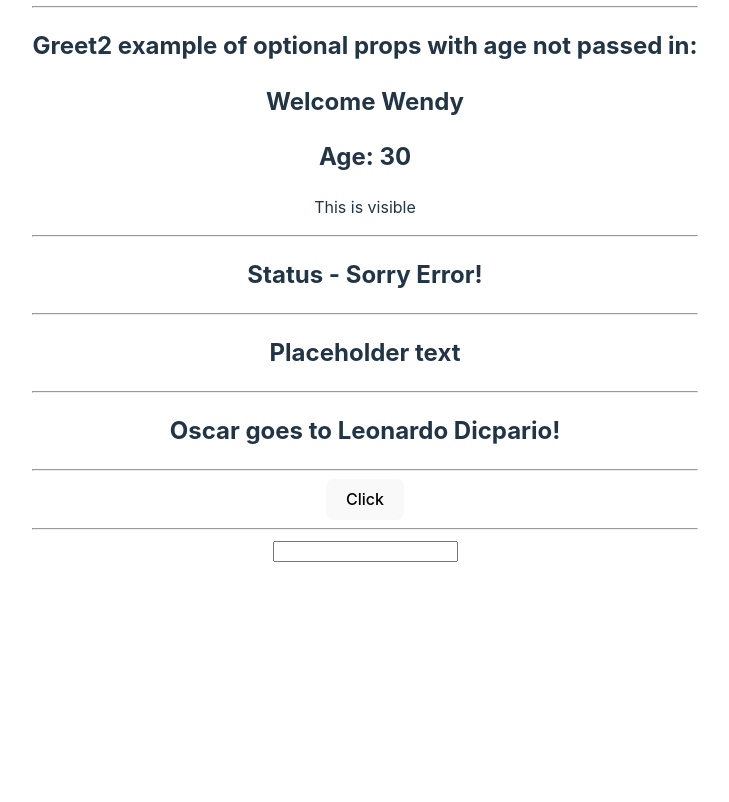
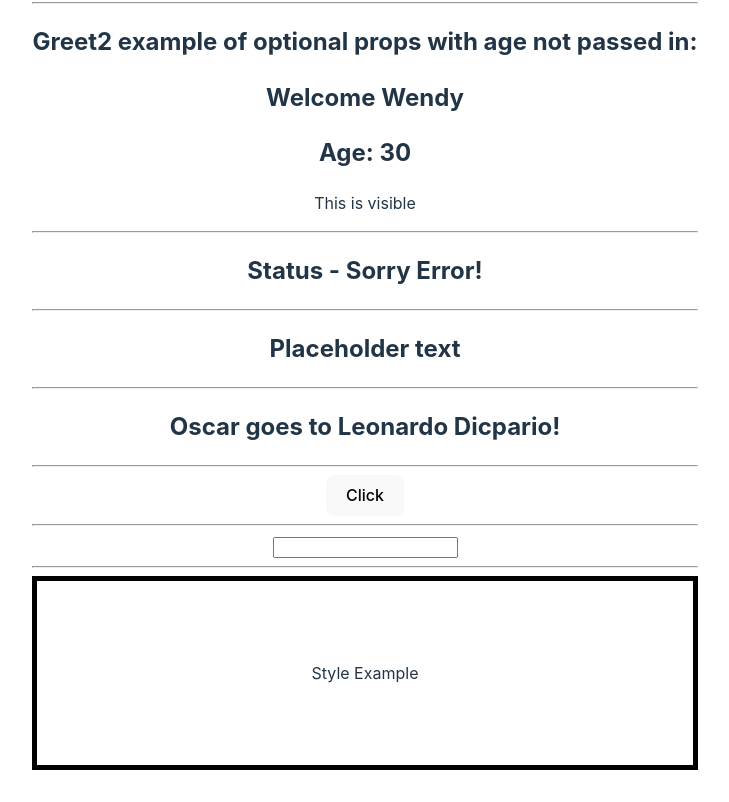
Before and after one commit to wendy174/ts-example, a React (Vite) app: page / in a window 1280 px wide. Shown: the part 202-1004 px from the top of the page, without its empty margins (275-1004 px from the left). Before the commit the page ends 800 px from the top, so only its background shows below. Built offline with nearby package versions, Linux system fonts and the light colour scheme.

Commit message:
style props

```diff
--- a/src/App.tsx
+++ b/src/App.tsx
@@ -8,6 +8,7 @@ import { Heading } from './components/Heading';
 import { Oscar } from './components/Oscar';
 import { Button } from './components/Button';
 import { Input } from './components/Input';
+import { Styles } from './components/Styles'
 
 function App() {
 
@@ -43,7 +44,8 @@ const handleChange = (event: React.ChangeEvent<HTMLInputElement>) => (
       <Button handleClick={handleClick}/>
       <hr></hr>
       <Input value='' handleChange= {handleChange} />
-
+      <hr></hr>
+      <Styles styles={{border: '5px solid black', padding: '5rem'}} />
     </div>
   )
 }
--- /dev/null
+++ b/src/components/Styles.tsx
@@ -0,0 +1,11 @@
+interface StylesProps {
+    styles: React.CSSProperties // type
+}
+
+export const Styles = ({styles}: StylesProps) => {
+    return (
+        <div style={styles}>
+            Style Example
+        </div>
+    )
+}
```
